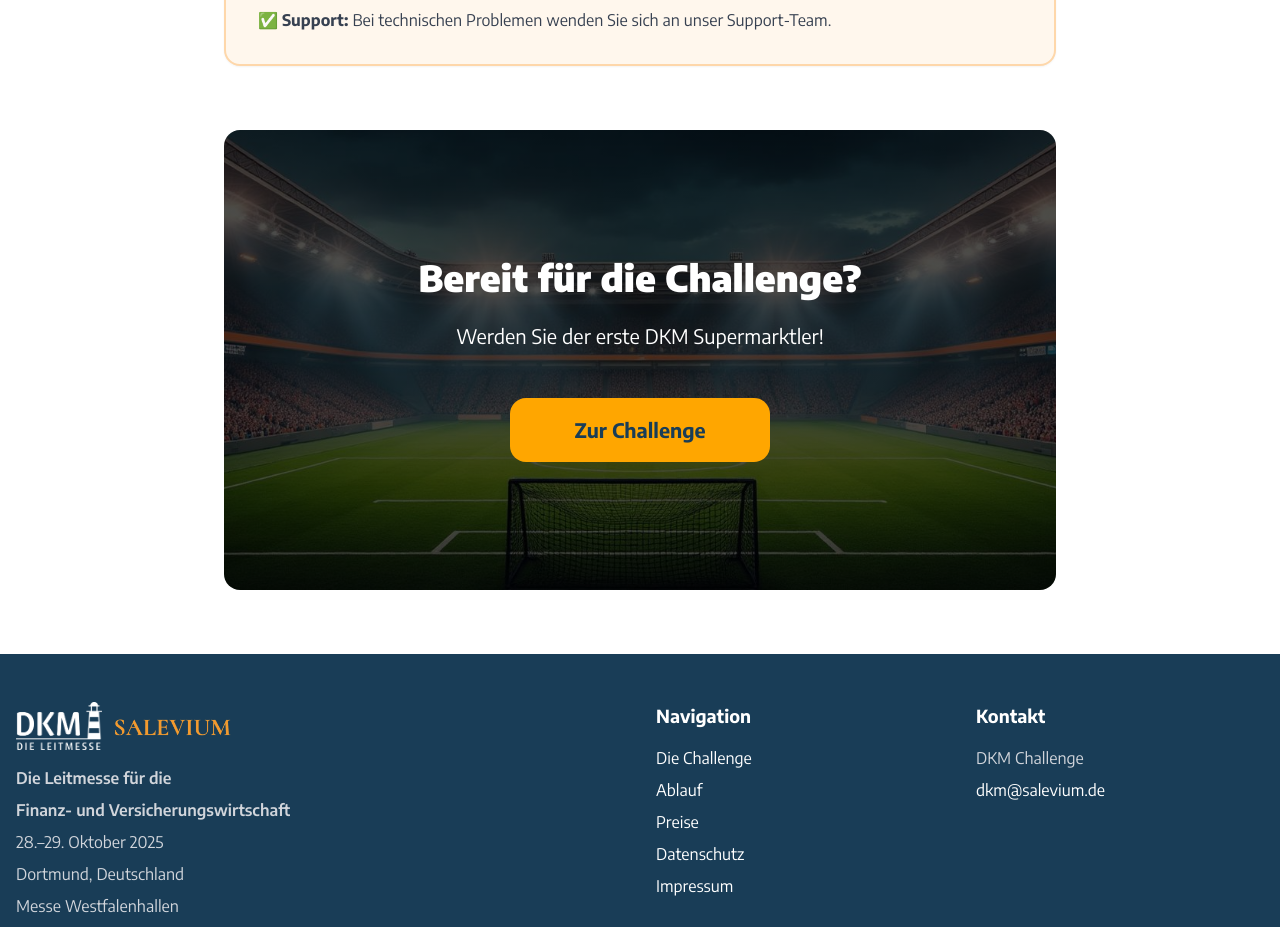
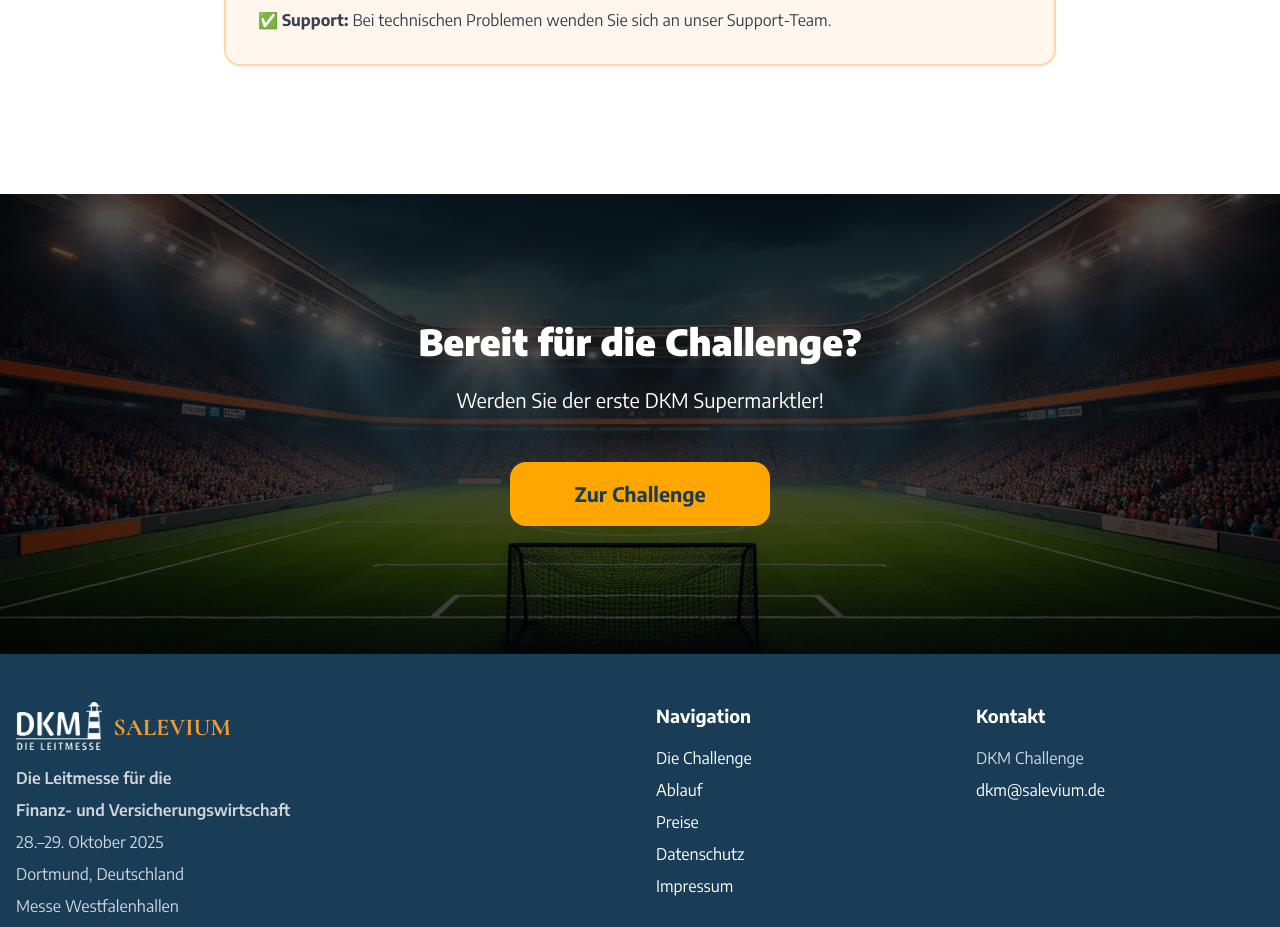
Before and after one commit to tepeciksafak-lang/dkm-style-game, a React (Vite) app: page /spielregeln in a window 1280 px wide. Shown: the part 1760-2687 px from the top of the page. Built offline with nearby package versions, Linux system fonts and the light colour scheme.

Commit message:
Adjust challenge image
Updated the "Bereit für die Challenge" section to make the background image span the entire page width, rather than being contained within a box.
-edited src/pages/Spielregeln.tsx

```diff
--- a/src/pages/Spielregeln.tsx
+++ b/src/pages/Spielregeln.tsx
@@ -199,9 +199,12 @@ const Spielregeln = () => {
             </div>
           </Card>
 
-          {/* CTA with Background */}
+        </div>
+      </main>
+
+      {/* CTA with Full Width Background */}
       <div
-            className="relative py-32 px-8 text-center bg-cover bg-center rounded-lg"
+        className="relative py-32 px-8 text-center bg-cover bg-center"
         style={{
           backgroundImage: `linear-gradient(rgba(0, 0, 0, 0.7), rgba(0, 0, 0, 0.7)), url(${challengeCtaBackground})`
         }}
@@ -223,8 +226,6 @@ const Spielregeln = () => {
           </Button>
         </div>
       </div>
-        </div>
-      </main>
 
       <Footer />
     </div>
```
Lines whose indentation alone changed are shown as unchanged.
